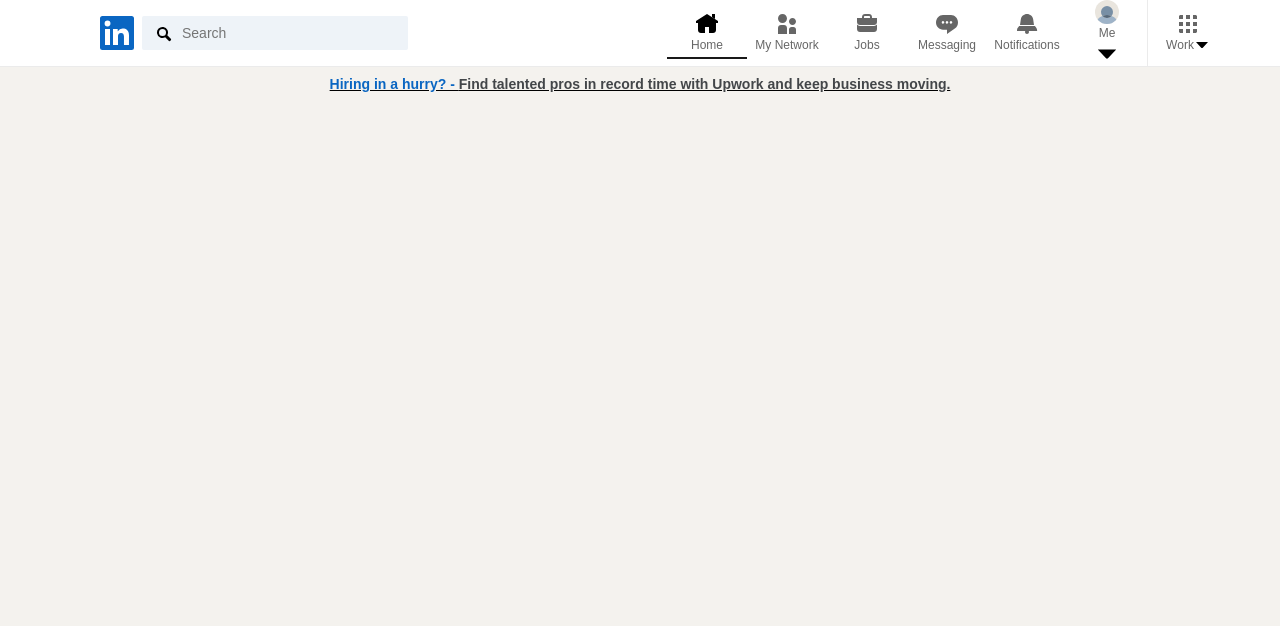
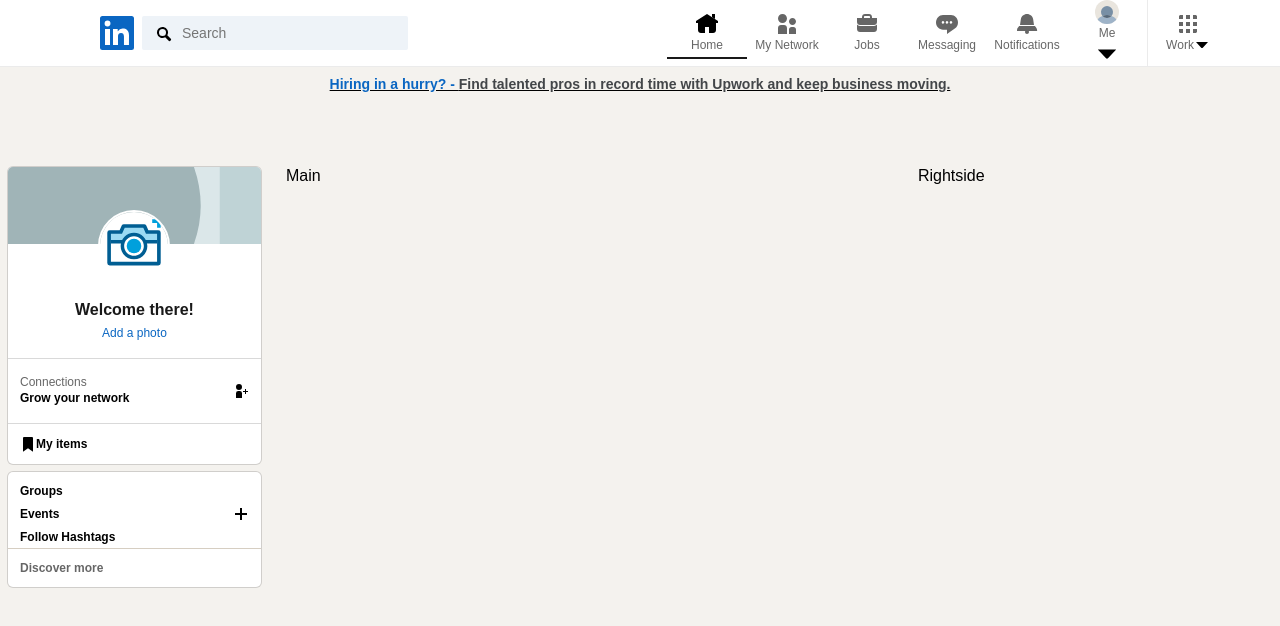
Before and after one commit to varunpats/linkedin-clone, a React (Create React App) app: page /home in a window 1280 px wide. Shown: the top 626 px of the page. Built offline with nearby package versions, Linux system fonts and the light colour scheme.

Commit message:
Designed left panel

```diff
--- a/src/components/Home.js
+++ b/src/components/Home.js
@@ -1,5 +1,8 @@
 import styled from "styled-components";
-import Header from "./Header";;
+import Header from "./Header";
+import Leftside from "./Leftside";
+import Main from "./Main";
+import Rightside from './Rightside';
 
 export default function Home() {
     return (
@@ -11,6 +14,11 @@
                     <h5><a>Hiring in a hurry? -&nbsp;</a></h5>
                     <p>Find talented pros in record time with Upwork and keep business moving.</p>
                 </Section>
+                <Layout>
+                    < Leftside />
+                    < Main />
+                    < Rightside />
+                </Layout>
             </Container>
         </>
     )
@@ -54,3 +62,18 @@
         padding: 0 5px;
     }
 `;
+
+const Layout = styled.div`
+    display: grid;
+    grid-template-areas: "leftside main rightside";
+    grid-template-columns: minmax(0, 5fr) minmax(0, 12fr) minmax(300px, 7fr);
+    column-gap: 25px;
+    row-gap: 25px;
+    /* grid-template-row: auto; */
+    margin: 25px 0;
+    @media (max-width: 768px) {
+        display: flex;
+        flex-direction: column;
+        padding: 0 5px;
+    }
+`;
--- /dev/null
+++ b/src/components/Leftside.js
@@ -0,0 +1,217 @@
+import styled from "styled-components";
+import photo from '../images/photo.svg';
+import card from '../images/card-bg.svg';
+import widget from '../images/widget-icon.svg';
+import item from '../images/item-icon.svg';
+import plus from '../images/plus-icon.svg';
+
+export default function Leftside() {
+    return (
+        <Container>
+            <ArtCard>
+                <UserInfo>
+                    <CardBackground>
+                        <img src={card} />
+                    </CardBackground>
+                    <a>
+                        <Photo>
+                            <img src={photo} />
+                        </Photo>
+                        <Link>Welcome there!</Link>
+                    </a>
+                    <a>
+                        <AddPhotoText>Add a photo</AddPhotoText>
+                    </a>
+                </UserInfo>
+                <Widget>
+                    <a>
+                        <div>
+                            <span>Connections</span>
+                            <span>Grow your network</span>
+                        </div>
+                        <img src={widget} />
+                    </a>
+                </Widget>
+                <Item>
+                    <span>
+                        <img src={item} />
+                        My items
+                    </span>
+                </Item>
+            </ArtCard>
+            <CommunityCard>
+                <a>
+                    <span>Groups</span>
+                </a>
+                <a style={{display: "flex", justifyContent: "space-between"}}>
+                    <span>Events</span>
+                    <img src={plus} />
+                </a>
+                <a>
+                    <span>Follow Hashtags</span>
+                </a>
+                <a>
+                    <span>Discover more</span>
+                </a>
+            </CommunityCard>
+        </Container>
+    )
+}
+
+const Container = styled.div`
+    grid-area: leftside;
+`;
+
+const ArtCard = styled.div`
+    text-align: center;
+    overflow: hidden;
+    margin-bottom: 8px;
+    background-color: #fff;
+    border-radius: 5px;
+    transition: box-shadow 83ms;
+    position: relative;
+    border: none;
+    box-shadow: 0 0 0 1px rgb(0 0 0 / 15%), 0 0 0 rgb(0 0 0 / 20%);
+`;
+
+const UserInfo = styled.div`
+    border-bottom: 1px solid rgba(0, 0, 0, 0.15);
+    padding: 12px 12px 16px;
+    word-wrap: break-word;
+    word-break: break-word;
+`;
+
+const CardBackground = styled.div`
+    img {
+        background-position: center;
+        background-size: 462px;
+        height: 77px;
+        margin: -12px -12px 0;
+    }
+`;
+
+const Photo = styled.div`
+    box-shadow: none;
+    img {
+        width: 72px;
+        height: 72px;
+        box-sizing: border-box;
+        background-clip: content-box;
+        background-color: white;
+        background-position: center;
+        background-size: 60%;
+        background-repeat: no-repeat;
+        border: 2px solid white;
+        margin: -38px auto 12px;
+        border-radius: 50%;
+    }
+`;
+
+const Link = styled.div`
+    font-size: 16px;
+    line-height: 1.5;
+    color: rgba(0, 0, 0, 0.9);
+    font-weight: 600;
+`;
+
+const AddPhotoText = styled.div`
+    color: #0a66c2;
+    margin-top: 4px;
+    font-size: 12px;
+    line-height: 1.33;
+    font-weight: 400;
+`;
+
+const Widget = styled.div`
+    border-bottom: 1px solid rgba(0, 0, 0, 0.15);
+    padding: 0;
+
+    & > a {
+        text-decoration: none;
+        display: flex;
+        justify-content: space-between;
+        align-items: center;
+        padding: 16px 12px;
+
+        &:hover {
+        background-color: rgba(0, 0, 0, 0.08);
+        }
+
+        div {
+        display: flex;
+        flex-direction: column;
+        text-align: left;
+        span {
+            font-size: 12px;
+            line-height: 1.333;
+            &:first-child {
+                color: rgba(0, 0, 0, 0.6);
+            }
+            &:nth-child(2) {
+                color: rgba(0, 0, 0, 1);
+                font-weight: 600;
+            }
+        }
+        }
+    }
+
+    svg {
+        color: rgba(0, 0, 0, 1);
+  }
+`;
+
+const Item = styled.a`
+    border-color: rgba(0, 0, 0, 0.8);
+    text-align: left;
+    padding: 12px;
+    font-size: 12px;
+    display: block;
+    span {
+        display: flex;
+        align-items: center;
+        color: rgba(0, 0, 0, 1);
+        font-size: 12px;
+        font-weight: 600;
+        svg {
+            color: rgba(0, 0, 0, 0.6);
+        }
+    }
+
+    &:hover {
+        background-color: rgba(0, 0, 0, 0.08);
+    }
+`;
+
+const CommunityCard = styled(ArtCard)`
+  padding: 8px 0 0;
+  text-align: left;
+  display: flex;
+  flex-direction: column;
+  a {
+    color: black;
+    padding: 4px 12px 4px 12px;
+    font-size: 12px;
+    font-weight: 600;
+
+    &:hover {
+      color: #0a66c2;
+    }
+
+    span {
+      display: flex;
+      align-items: center;
+      justify-content: space-between;
+    }
+
+    &:last-child {
+      color: rgba(0, 0, 0, 0.6);
+      text-decoration: none;
+
+      border-top: 1px solid #d6cec2;
+      padding: 12px;
+      &:hover {
+        background-color: rgba(0, 0, 0, 0.08);
+      }
+    }
+  }
+`;
--- /dev/null
+++ b/src/components/Main.js
@@ -0,0 +1,15 @@
+import styled from "styled-components";
+
+import React from 'react'
+
+export default function Main() {
+    return (
+        <Container>
+            Main
+        </Container>
+    )
+}
+
+const Container = styled.div`
+  grid-area: main;
+`;
--- /dev/null
+++ b/src/components/Rightside.js
@@ -0,0 +1,15 @@
+import styled from "styled-components";
+
+import React from 'react'
+
+export default function Rightside() {
+    return (
+        <Container>
+            Rightside
+        </Container>
+    )
+}
+
+const Container = styled.div`
+  grid-area: rightside;
+`;
```
Also changed, not shown: src/components/photo.svg (added).
